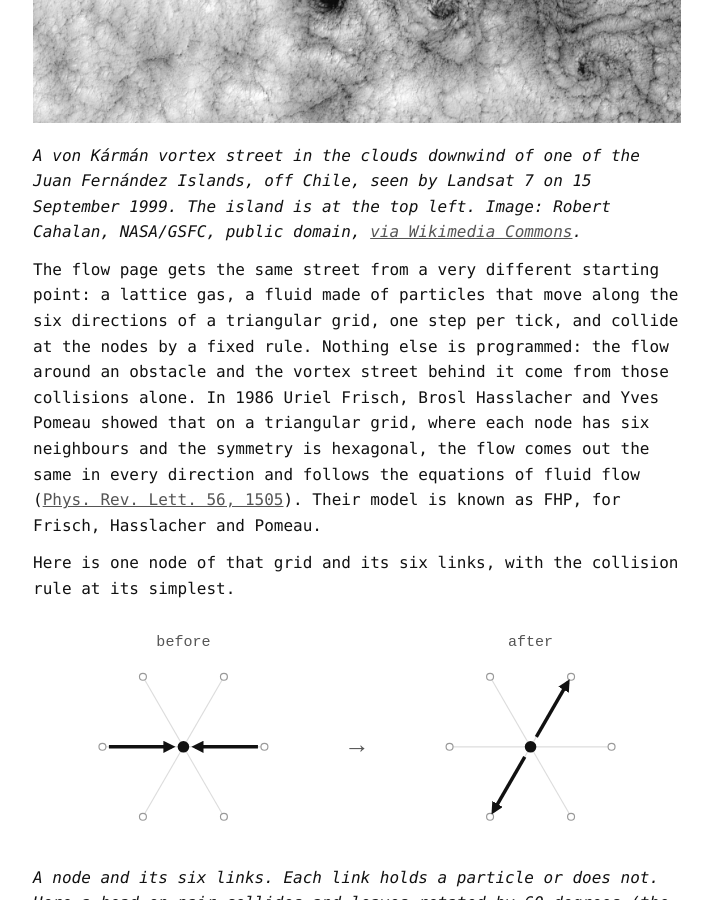
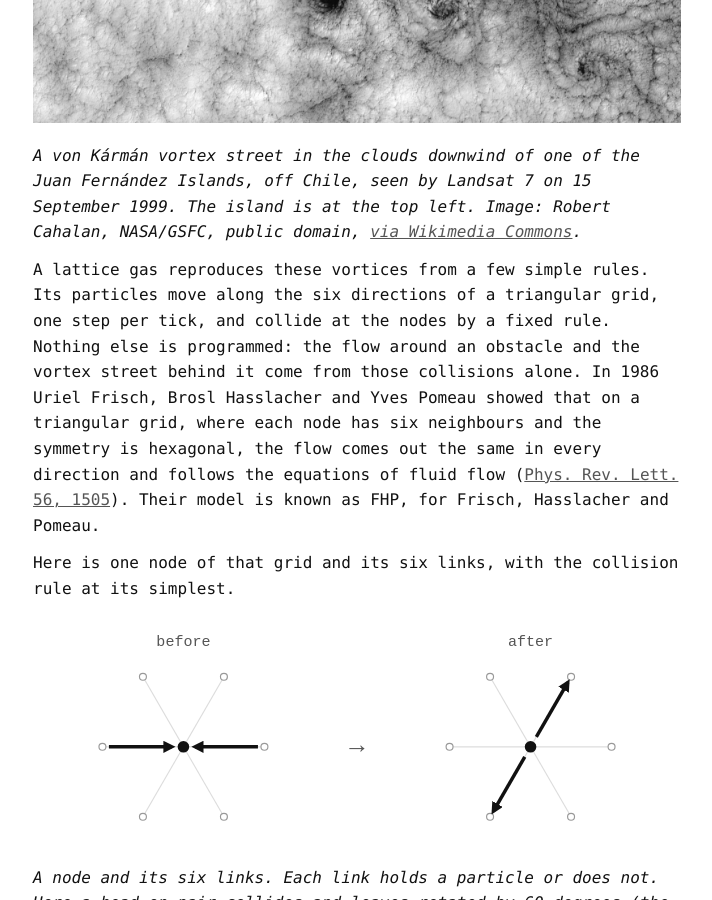
Before and after one commit to idle-intelligence/trucs.ai, a Jekyll site: the page built from blog/cellular-automata.md, in a window 1280 px wide and 900 px high, scrolled down 1039 px. Shown: the whole window, without its empty margins (283-995 px from the left). Built offline with Jekyll 4.4.1, drawn with Linux system fonts in a browser that asks for light colours.

Commit message:
blog: the lattice gas idea, without the flow page

```diff
--- a/blog/cellular-automata.md
+++ b/blog/cellular-automata.md
@@ -24,7 +24,7 @@ Put an obstacle in a stream of fluid and it sheds a street of vortices behind it
 
 *A von Kármán vortex street in the clouds downwind of one of the Juan Fernández Islands, off Chile, seen by Landsat 7 on 15 September 1999. The island is at the top left. Image: Robert Cahalan, NASA/GSFC, public domain, [via Wikimedia Commons](https://commons.wikimedia.org/wiki/File:Vortex-street-1.jpg).*
 
-The flow page gets the same street from a very different starting point: a lattice gas, a fluid made of particles that move along the six directions of a triangular grid, one step per tick, and collide at the nodes by a fixed rule. Nothing else is programmed: the flow around an obstacle and the vortex street behind it come from those collisions alone. In 1986 Uriel Frisch, Brosl Hasslacher and Yves Pomeau showed that on a triangular grid, where each node has six neighbours and the symmetry is hexagonal, the flow comes out the same in every direction and follows the equations of fluid flow ([Phys. Rev. Lett. 56, 1505](https://doi.org/10.1103/PhysRevLett.56.1505)). Their model is known as FHP, for Frisch, Hasslacher and Pomeau.
+A lattice gas reproduces these vortices from a few simple rules. Its particles move along the six directions of a triangular grid, one step per tick, and collide at the nodes by a fixed rule. Nothing else is programmed: the flow around an obstacle and the vortex street behind it come from those collisions alone. In 1986 Uriel Frisch, Brosl Hasslacher and Yves Pomeau showed that on a triangular grid, where each node has six neighbours and the symmetry is hexagonal, the flow comes out the same in every direction and follows the equations of fluid flow ([Phys. Rev. Lett. 56, 1505](https://doi.org/10.1103/PhysRevLett.56.1505)). Their model is known as FHP, for Frisch, Hasslacher and Pomeau.
 
 Here is one node of that grid and its six links, with the collision rule at its simplest.
 
```
